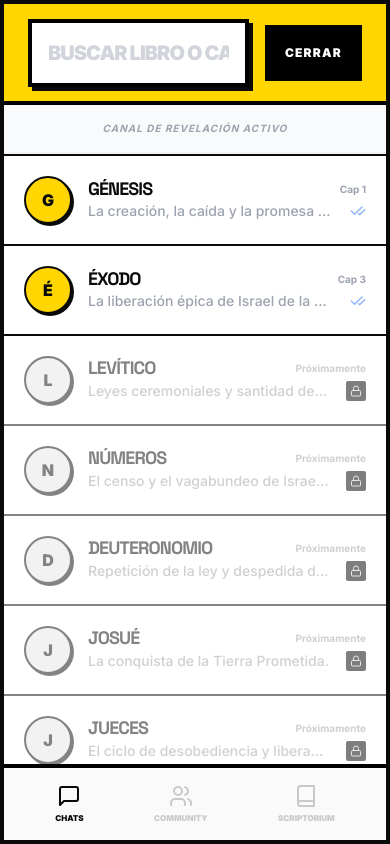
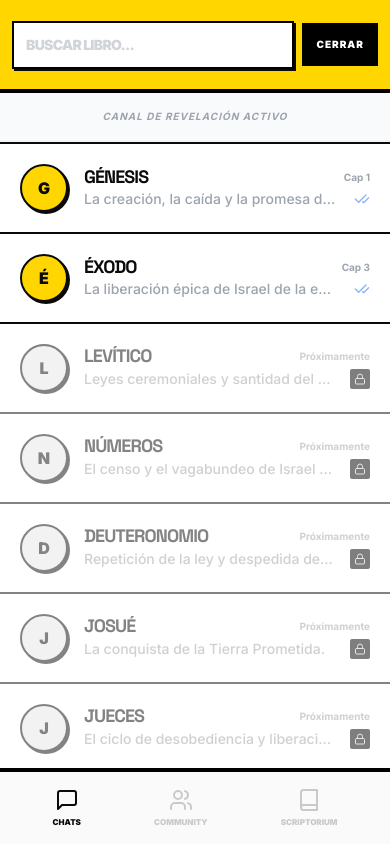
Before and after one commit to yojananyosef/bible-app-naas, a React (Vite) app: page / in a window 390 px wide. Both pictures are taken after a click on the element 286 px from the left and 52 px from the top of the page. Built offline with nearby package versions, Linux system fonts and the light colour scheme.

Commit message:
feat: implement core Bible Chat application with home and chat views, book selection, and message display.

```diff
--- a/index.html
+++ b/index.html
@@ -3,7 +3,8 @@
   <head>
     <meta charset="UTF-8" />
     <link rel="icon" type="image/svg+xml" href="/vite.svg" />
-    <meta name="viewport" content="width=device-width, initial-scale=1.0" />
+    <meta name="viewport" content="width=device-width, initial-scale=1.0, maximum-scale=1.0, user-scalable=0, viewport-fit=cover" />
+    <meta name="theme-color" content="#FFD600" />
     <title>Sola Scriptura x NAAS</title>
     <link rel="preconnect" href="https://fonts.googleapis.com">
     <link rel="preconnect" href="https://fonts.gstatic.com" crossorigin>
--- a/src/App.tsx
+++ b/src/App.tsx
@@ -152,9 +152,9 @@ export default function App() {
     // --- Render Logic ---
     if (view === 'home') {
         return (
-            <div className="min-h-screen bg-[#FAFAFA] flex items-center justify-center sm:p-4 md:p-8">
-                <main data-viewport-scope="home" className="w-full max-w-6xl bg-white border-4 border-[#0A0A0A] flex flex-col h-[100dvh] sm:h-[90vh] overflow-hidden shadow-[8px_8px_0_#0A0A0A] mx-auto font-sans">
-                    <header data-aida="attention" className="border-b-4 border-black bg-[#FFD600] p-6 flex items-center justify-between shrink-0 relative z-50">
+            <div className="min-h-screen sm:bg-[#FAFAFA] bg-white flex items-center justify-center sm:p-4 md:p-8">
+                <main data-viewport-scope="home" className="w-full bg-white flex flex-col h-[100dvh] overflow-hidden sm:max-w-6xl sm:border-4 sm:border-[#0A0A0A] sm:h-[90vh] sm:shadow-[8px_8px_0_#0A0A0A] sm:mx-auto font-sans">
+                    <header data-aida="attention" className="border-b-4 border-black bg-[#FFD600] p-5 sm:p-6 flex items-center justify-between shrink-0 relative z-50">
                         <div className="flex flex-col text-left">
                             <h1 className="text-3xl font-black uppercase tracking-tighter leading-none italic">BIBLIA CHAT</h1>
                             <span className="text-[10px] font-black uppercase tracking-widest mt-1 opacity-100">Neo-AIDA Accessible System</span>
@@ -258,7 +258,7 @@ export default function App() {
                                     initial={{ opacity: 0, y: -20 }}
                                     animate={{ opacity: 1, y: 0 }}
                                     exit={{ opacity: 0, y: -20 }}
-                                    className="absolute inset-0 bg-[#FFD600] flex items-center p-6 gap-4"
+                                    className="absolute inset-0 bg-[#FFD600] flex items-center p-3 sm:p-6 gap-2 sm:gap-4"
                                 >
                                     <div className="flex-1 relative">
                                         <input
@@ -266,13 +266,13 @@ export default function App() {
                                             type="text"
                                             value={homeSearchQuery}
                                             onChange={(e) => setHomeSearchQuery(e.target.value)}
-                                            placeholder="BUSCAR LIBRO O CATEGORÍA..."
-                                            className="w-full bg-white border-4 border-black p-4 font-black uppercase tracking-tighter text-xl placeholder:text-gray-300 focus:outline-none shadow-[4px_4px_0_#0A0A0A]"
+                                            placeholder="BUSCAR LIBRO..."
+                                            className="w-full bg-white border-2 sm:border-4 border-black p-3 sm:p-4 font-black uppercase tracking-tighter text-sm sm:text-xl placeholder:text-gray-300 focus:outline-none shadow-[2px_2px_0_#0A0A0A] sm:shadow-[4px_4px_0_#0A0A0A]"
                                         />
                                     </div>
                                     <button
                                         onClick={() => { setShowHomeSearch(false); setHomeSearchQuery(''); }}
-                                        className="bg-black text-white p-4 border-4 border-black font-black uppercase text-xs tracking-widest hover:bg-white hover:text-black transition-colors"
+                                        className="bg-black text-white p-3 sm:p-4 border-2 sm:border-4 border-black font-black uppercase text-[10px] sm:text-xs tracking-widest hover:bg-white hover:text-black transition-colors shrink-0"
                                     >
                                         CERRAR
                                     </button>
@@ -324,8 +324,8 @@ export default function App() {
     const subtitle = lastSectionTitle ? lastSectionTitle.text : (data?.title || '');
 
     return (
-        <div className="min-h-screen bg-[#FAFAFA] flex items-center justify-center sm:p-4 md:p-8 font-sans">
-            <main data-viewport-scope="chat" className="w-full max-w-6xl bg-white border-4 border-[#0A0A0A] shadow-[8px_8px_0_#0A0A0A] flex flex-col h-[100dvh] sm:h-[90vh] relative overflow-hidden mx-auto">
+        <div className="min-h-screen sm:bg-[#FAFAFA] bg-white flex items-center justify-center sm:p-4 md:p-8 font-sans">
+            <main data-viewport-scope="chat" className="w-full bg-white flex flex-col h-[100dvh] relative overflow-hidden sm:max-w-6xl sm:border-4 sm:border-[#0A0A0A] sm:shadow-[8px_8px_0_#0A0A0A] sm:h-[90vh] sm:mx-auto">
                 <ChatHeader
                     book={bookConfig} chapter={currentChapter} subtitle={subtitle}
                     onBack={() => setView('home')}
```
